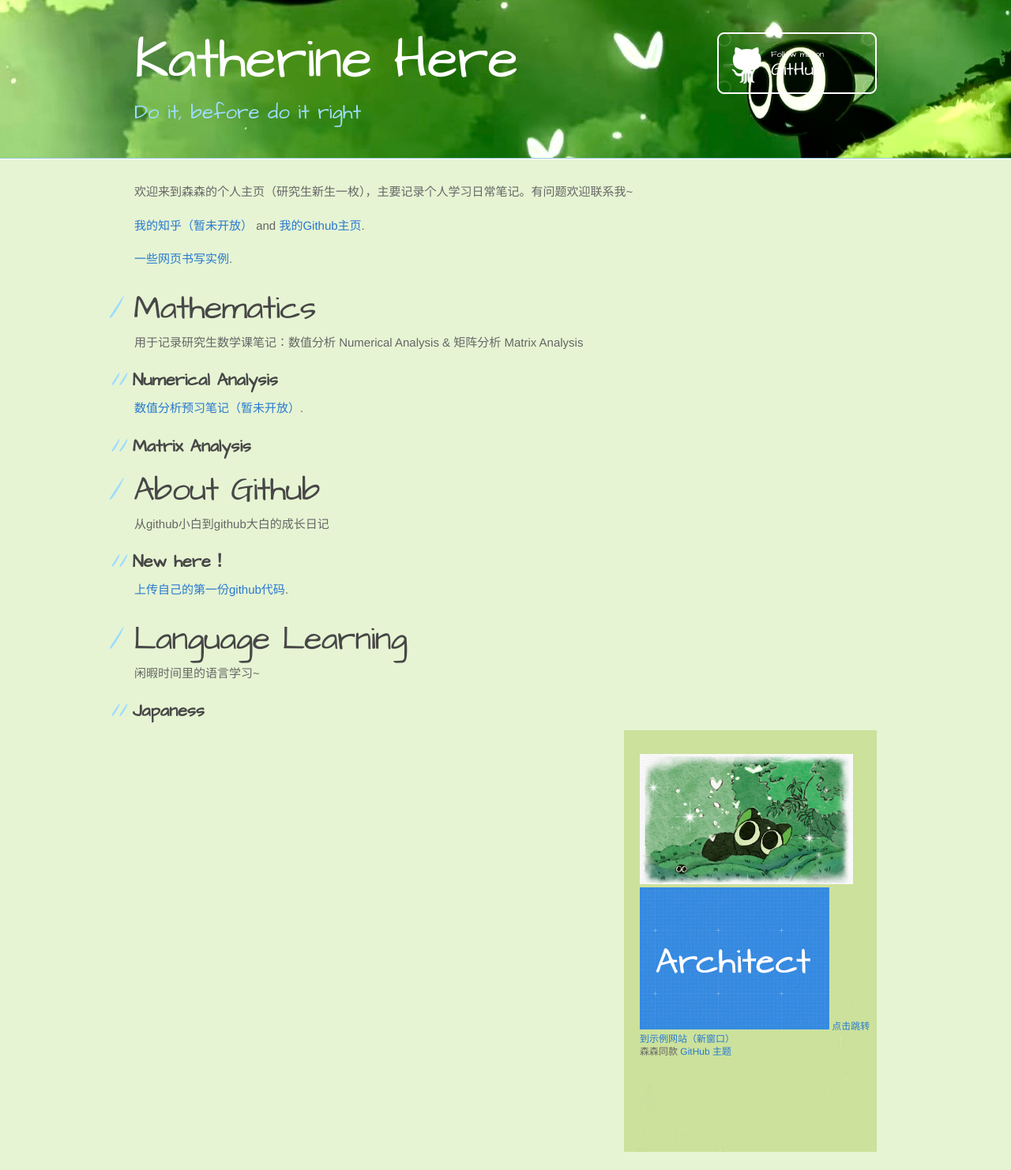
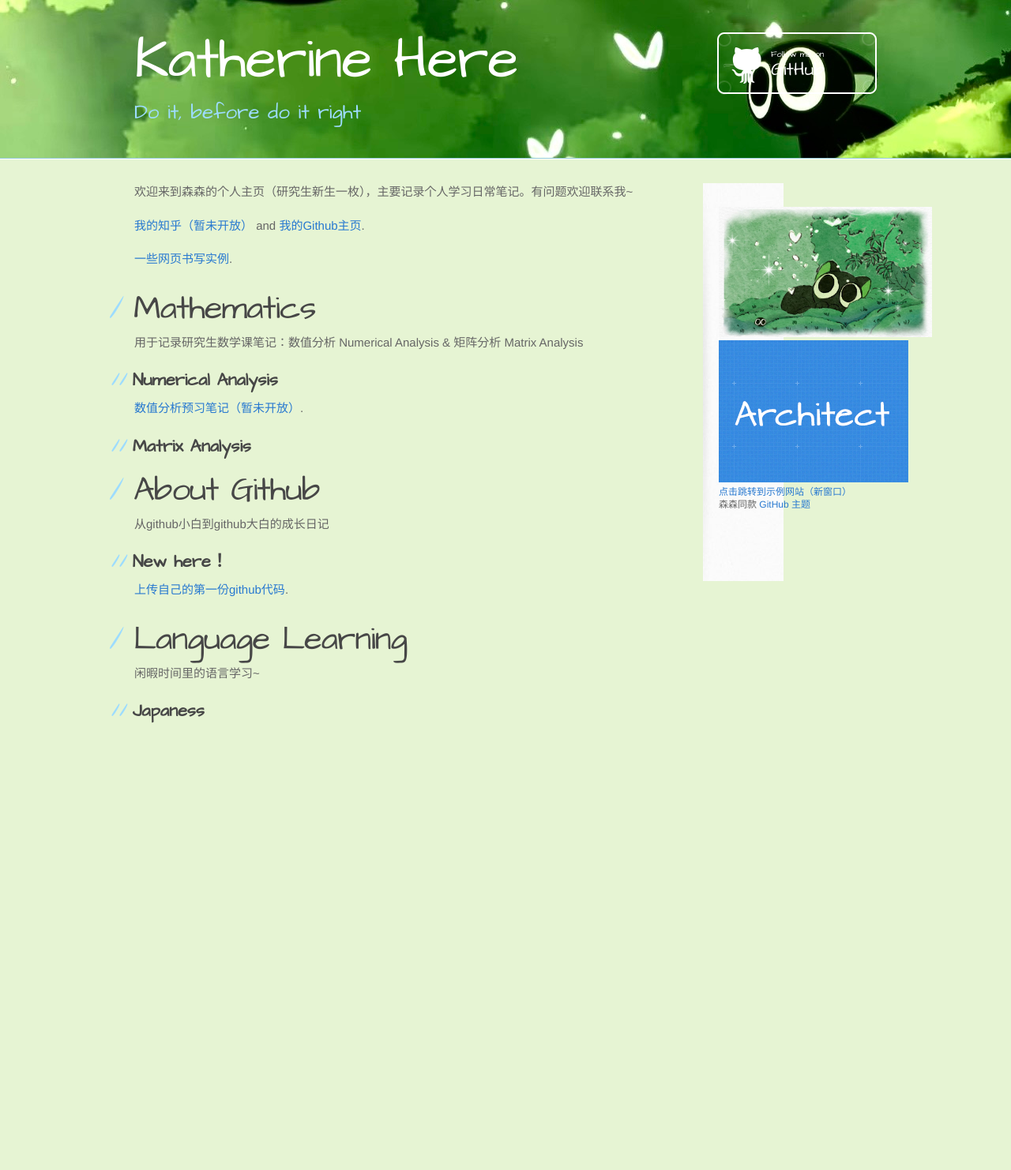
Before and after one commit to Katherine-Kkk/Katherine-Kkk.github.io, a Jekyll site: the page built from index.md, in a window 1280 px wide. Shown: the whole page at 79% size. Built offline with Jekyll 4.4.1, drawn with Linux system fonts in a browser that asks for light colours; after the commit the page ends 948 px from its top, so only the background shows below that.

Commit message:
Update jekyll-theme-architect.scss

```diff
--- a/_sass/jekyll-theme-architect.scss
+++ b/_sass/jekyll-theme-architect.scss
@@ -75,13 +75,13 @@ header h2 {
 
 aside#sidebar {
   float: right;
-  width: 300px;
+  width: 200px;
   min-height: 504px;
   padding-left: 20px;
   padding-top: 30px;
   font-size: 12px;
   line-height: 1.3;
-  background: transparent url(../CatSide.jpg) 0 0 no-repeat;
+  background: transparent url(../images/sidebar-bg.jpg) 0 0 no-repeat;
 }
 
 aside#sidebar p.repo-owner,
```
